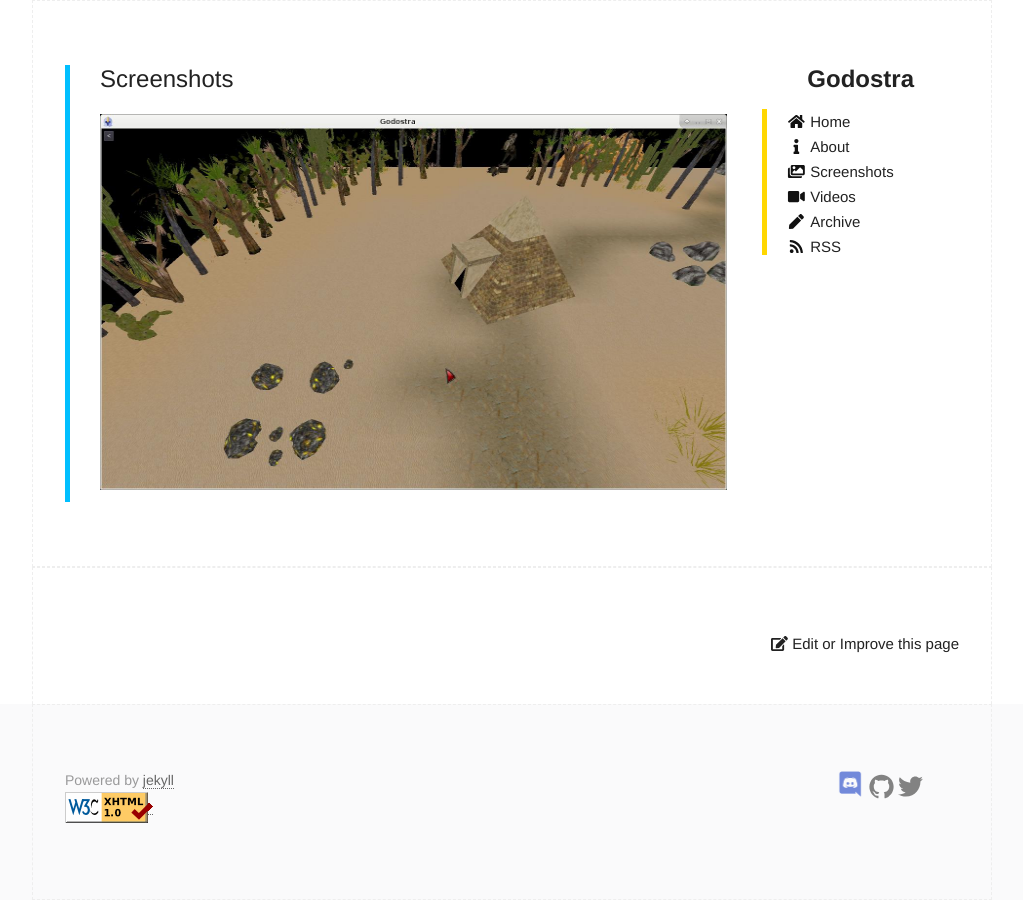
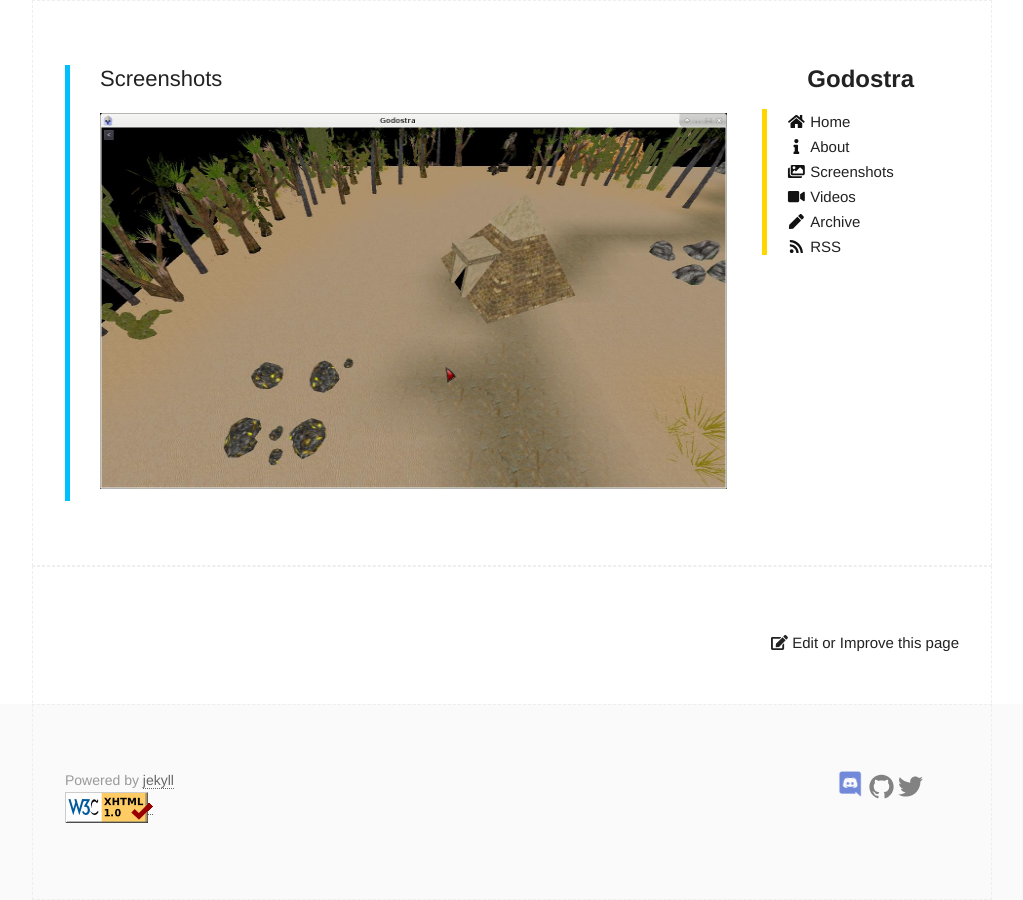
Before and after one commit to Godostra/godostra.github.io, a Jekyll site: the page built from screenshots.md, in a window 1280 px wide. Shown: the whole page, without its empty margins (128-1151 px from the left). Built offline with Jekyll 4.4.1, drawn with Linux system fonts in a browser that asks for light colours.

Commit message:
Fix validation issues as per W3 HTML validator

```diff
--- a/_includes/footer.html
+++ b/_includes/footer.html
@@ -1,9 +1,9 @@
 <footer class="site-footer">
   <div class="container">
     <div class="footer left column one-half">
-      <section class="small-font">
+      <div class="small-font">
         Powered by <a href="https://github.com/jekyll/jekyll">jekyll</a>
-      </section>
+      </div>
       <p>
         <a href="https://validator.w3.org/check?uri=referer">
           <img src="/assets/img/valid-xhtml10.png" alt="Valid XHTML 1.0!" height="31" width="88" />
@@ -11,7 +11,7 @@
       </p>
     </div>
     <div class="footer right column one-half">
-      <section class="small-font">
+      <div class="small-font">
         <a href="https://discord.gg/kNyvzzq"><span><img src="/assets/img/Discord-Logo-Color.png" alt="Discord Logo" width="30" height="30"></span></a>
         {% if site.github_username %}
         {% include icon-github.html username=site.github_username %}
@@ -19,7 +19,7 @@
         {% if site.twitter_username %}
         {% include icon-twitter.html username=site.twitter_username %}
         {% endif %}
-      </section>
+      </div>
     </div>
   </div>
 </footer>
--- a/_includes/head.html
+++ b/_includes/head.html
@@ -7,7 +7,7 @@
 
   <!-- evil icon -->
 
-  <link rel="stylesheet"href="/css/font-awesome-all.css">
+  <link rel="stylesheet" href="/css/font-awesome-all.css">
   <script defer src="/assets/font-awesome-all.js"></script>
   <link rel="stylesheet" href="{{"/assets/evil-icons.min.css" | prepend:site.baseurl }}">
   <script src="{{"/assets/evil-icons.min.js" | prepend:site.baseurl }}"></script>
--- a/_layouts/default.html
+++ b/_layouts/default.html
@@ -1,5 +1,5 @@
 <!DOCTYPE html>
-<html>
+<html lang="en">
   {% include head.html %}
   <body>
     <div class="page-content">
--- a/_layouts/page.html
+++ b/_layouts/page.html
@@ -4,7 +4,7 @@
 <article class="post">
 
   <header class="post-header">
-    <h1 class="post-title">{{ page.title }}</h1>
+    <h2 class="post-title">{{ page.title }}</h2>
   </header>
 
   <div class="article-content">
```
